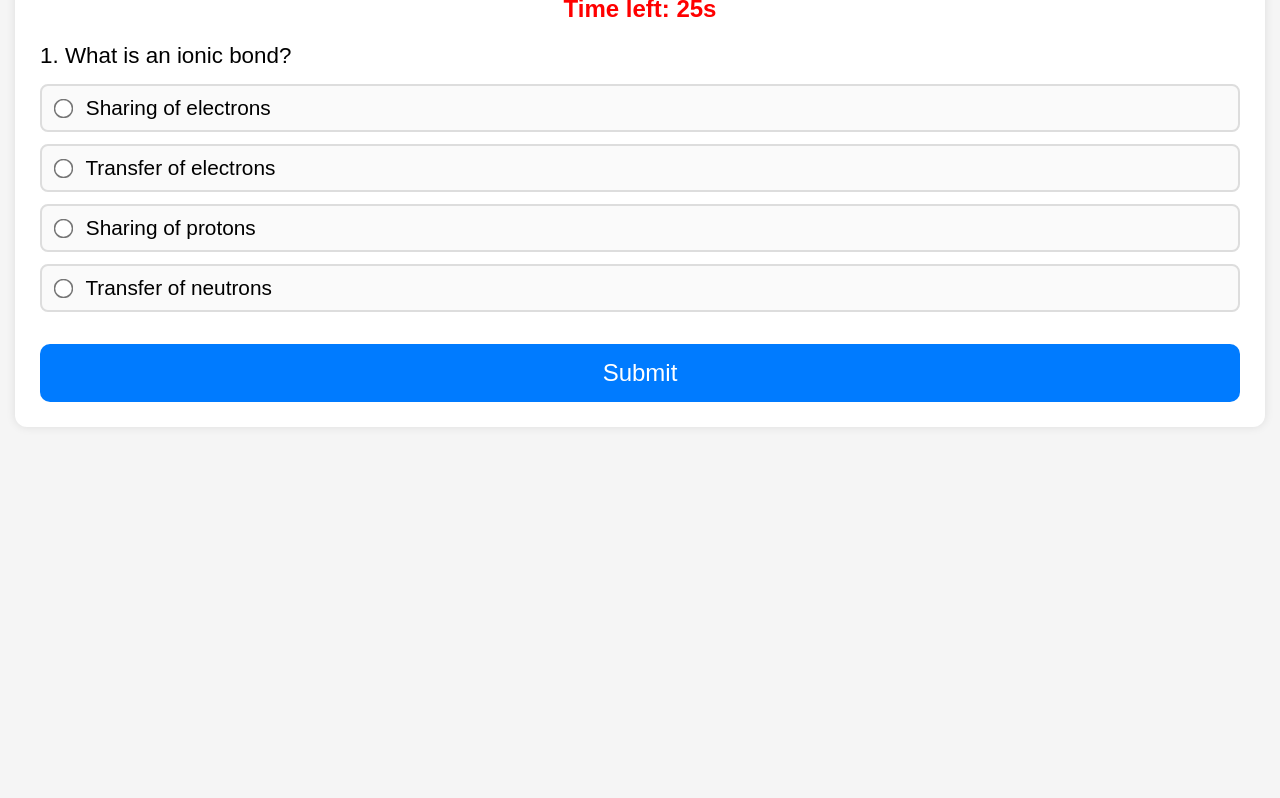
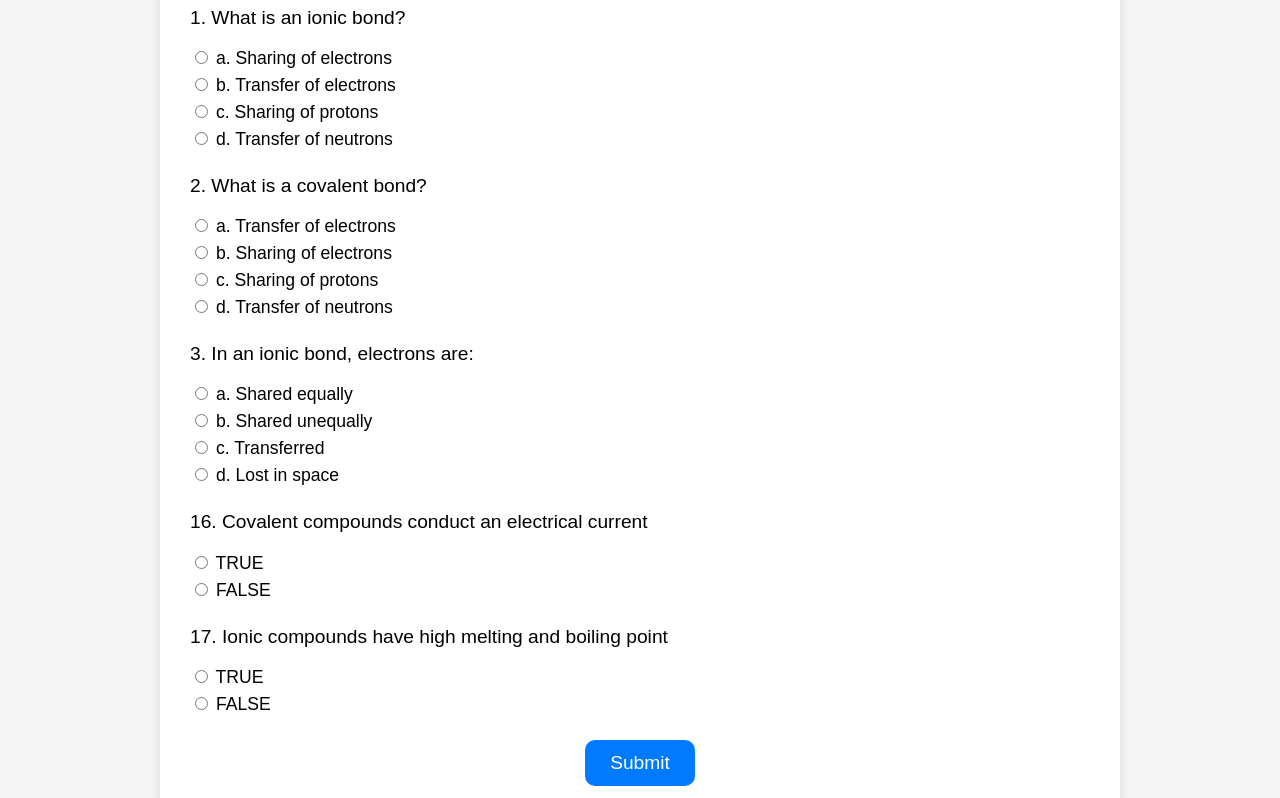
Before and after one commit to benedicthernandez19-rgb/quizz-app, a plain HTML site: page index.html in a window 1280 px wide. Shown: the part 123-921 px from the top of the page. Before the commit the page ends 800 px from the top, so only its background shows below. Drawn offline with Linux system fonts and the light colour scheme.

Commit message:
Update index.html

```diff
--- a/index.html
+++ b/index.html
@@ -2,72 +2,55 @@
 <html lang="en">
 <head>
   <meta charset="UTF-8">
-  <title>Quiz on Ionic and Covalent Bonds</title>
+  <meta name="viewport" content="width=device-width, initial-scale=1.0">
+  <title>Chemistry Quiz</title>
   <style>
     body {
       font-family: Arial, sans-serif;
       background: #f5f5f5;
+      display: flex;
+      justify-content: center;
+      align-items: flex-start;
+      min-height: 100vh;
       margin: 0;
-      padding: 15px;
+      padding: 20px;
     }
 
-    .quiz-container, #quiz-box {
-      max-width: 100%;   /* full width on phones */
-      margin: 0 auto;
+    .container {
       background: white;
-      padding: 25px;
-      border-radius: 12px;
-      box-shadow: 0 0 10px rgba(0,0,0,0.1);
+      padding: 30px;
+      border-radius: 15px;
+      box-shadow: 0 4px 12px rgba(0, 0, 0, 0.1);
+      width: 100%;
+      max-width: 900px;
     }
 
     h1 {
-      font-size: 2rem;   /* large title */
       text-align: center;
-      margin-bottom: 20px;
-    }
-
-    #timer {
-      font-size: 1.5rem;
-      font-weight: bold;
-      color: red;
-      margin-bottom: 20px;
-      text-align: center;
+      font-size: 2rem;
     }
 
     .question {
-      font-size: 1.4rem;   /* larger question text */
-      margin-bottom: 15px;
+      margin-bottom: 25px;
+      font-size: 1.2rem;
     }
 
     label {
-      font-size: 1.3rem;   /* bigger answer choices */
       display: block;
-      margin: 12px 0;
-      padding: 10px;
-      border: 2px solid #ddd;
-      border-radius: 8px;
-      background: #fafafa;
-    }
-
-    label:hover {
-      background: #f0f0f0;
-    }
-
-    input[type="radio"] {
-      transform: scale(1.5);   /* make radio buttons larger */
-      margin-right: 10px;
+      margin: 6px 0;
+      font-size: 1.1rem;
     }
 
     button {
-      font-size: 1.5rem;   /* bigger button text */
-      padding: 15px 25px;
-      margin-top: 20px;
+      display: block;
+      margin: 20px auto;
+      padding: 12px 25px;
+      font-size: 1.2rem;
+      background: #007BFF;
+      color: white;
+      border: none;
       border-radius: 10px;
-      border: none;
-      background: #007bff;
-      color: white;
       cursor: pointer;
-      width: 100%;
     }
 
     button:hover {
@@ -75,104 +58,103 @@
     }
 
     #result {
-      font-size: 1.8rem;
-      margin-top: 30px;
       text-align: center;
+      font-size: 1.5rem;
+      font-weight: bold;
+      margin-top: 20px;
+    }
+
+    /* Responsive */
+    @media (max-width: 600px) {
+      h1 {
+        font-size: 1.6rem;
+      }
+      .question {
+        font-size: 1rem;
+      }
+      label {
+        font-size: 1rem;
+      }
+      button {
+        font-size: 1rem;
+        padding: 10px 20px;
+      }
     }
   </style>
 </head>
 <body>
-  <h1>Quiz on Ionic and Covalent Bonds</h1>
-  <div id="quiz-box">
-    <div id="timer">Time left: 30s</div>
-    <div id="question-container"></div>
-    <div id="options"></div>
-    <button onclick="submitAnswer()">Submit</button>
+  <div class="container">
+    <h1>Chemistry Quiz</h1>
+    <form id="quizForm">
+      <!-- Multiple choice 1–15 -->
+      <div class="question">
+        <p>1. What is an ionic bond?</p>
+        <label><input type="radio" name="q1" value="a"> a. Sharing of electrons</label>
+        <label><input type="radio" name="q1" value="b"> b. Transfer of electrons</label>
+        <label><input type="radio" name="q1" value="c"> c. Sharing of protons</label>
+        <label><input type="radio" name="q1" value="d"> d. Transfer of neutrons</label>
+      </div>
+
+      <div class="question">
+        <p>2. What is a covalent bond?</p>
+        <label><input type="radio" name="q2" value="a"> a. Transfer of electrons</label>
+        <label><input type="radio" name="q2" value="b"> b. Sharing of electrons</label>
+        <label><input type="radio" name="q2" value="c"> c. Sharing of protons</label>
+        <label><input type="radio" name="q2" value="d"> d. Transfer of neutrons</label>
+      </div>
+
+      <div class="question">
+        <p>3. In an ionic bond, electrons are:</p>
+        <label><input type="radio" name="q3" value="a"> a. Shared equally</label>
+        <label><input type="radio" name="q3" value="b"> b. Shared unequally</label>
+        <label><input type="radio" name="q3" value="c"> c. Transferred</label>
+        <label><input type="radio" name="q3" value="d"> d. Lost in space</label>
+      </div>
+
+      <!-- (continue the same format for Q4–Q15 multiple choice) -->
+
+      <!-- True/False 16–30 -->
+      <div class="question">
+        <p>16. Covalent compounds conduct an electrical current</p>
+        <label><input type="radio" name="q16" value="true"> TRUE</label>
+        <label><input type="radio" name="q16" value="false"> FALSE</label>
+      </div>
+
+      <div class="question">
+        <p>17. Ionic compounds have high melting and boiling point</p>
+        <label><input type="radio" name="q17" value="true"> TRUE</label>
+        <label><input type="radio" name="q17" value="false"> FALSE</label>
+      </div>
+
+      <!-- (continue same format for Q18–Q30 true/false) -->
+
+      <button type="button" onclick="checkAnswers()">Submit</button>
+    </form>
+    <p id="result"></p>
   </div>
-  <div id="result" style="display:none;"></div>
 
-<script>
-const questions = [
-  { q: "1. What is an ionic bond?", options: ["Sharing of electrons","Transfer of electrons","Sharing of protons","Transfer of neutrons"], answer: 1 },
-  { q: "2. What is a covalent bond?", options: ["Transfer of electrons","Sharing of electrons","Sharing of protons","Transfer of neutrons"], answer: 1 },
-  { q: "3. In an ionic bond, electrons are:", options: ["Shared equally","Shared unequally","Transferred","Lost in space"], answer: 2 },
-  { q: "4. Which is an ionic compound?", options: ["H₂O","CO₂","NaCl","CH₄"], answer: 2 },
-  { q: "5. NaCl is:", options: ["Ionic","Covalent","Metallic","Hydrogen"], answer: 0 },
-  { q: "6. In an ionic bond, electrons are:", options: ["Shared between atoms","Transferred from one atom to another","Not involved","Split evenly"], answer: 1 },
-  { q: "7. What types of elements form ionic bonds?", options: ["Metal + Metal","Metal + Nonmetal","Nonmetal + Nonmetal","Gas + Gas"], answer: 1 },
-  { q: "8. Covalent bonds usually form between:", options: ["Metal + Metal","Metal + Nonmetal","Nonmetal + Nonmetal","Gas + Metal"], answer: 2 },
-  { q: "9. In a covalent bond, electrons are:", options: ["Shared","Transferred","Destroyed","Lost"], answer: 0 },
-  { q: "10. Which is a covalent compound?", options: ["NaCl","CO₂","KBr","MgO"], answer: 1 },
-  { q: "11. At room temperature, covalent compounds are often:", options: ["Solid only","Gas, liquid, or solid","Plasma","Ions"], answer: 1 },
-  { q: "12. Covalent bonds are generally:", options: ["Weaker than ionic bonds","Stronger than ionic bonds","Equal in strength","Not comparable"], answer: 0 },
-  { q: "13. Covalent bonds can form between the same element:", options: ["True","False","Only in metals","Never"], answer: 0 },
-  { q: "14. Which is NOT a characteristic of a covalent bond?", options: ["Generally solid at room temp","Does not conduct electricity","Low melting/boiling point","High melting/boiling point"], answer: 3 },
-  { q: "15. Which is a characteristic of an ionic bond?", options: ["High melting/boiling point","Low melting/boiling point","Generally gases/liquids at room temp","Does not conduct electricity"], answer: 0 },
-  { q: "16. Covalent compounds conduct electricity.", options: ["True","False"], answer: 1 },
-  { q: "17. Ionic compounds have high melting/boiling points.", options: ["True","False"], answer: 0 },
-  { q: "18. Ionic bonds are formed by the transfer of electrons.", options: ["True","False"], answer: 0 },
-  { q: "19. Ionic bonds usually form between metal and nonmetals.", options: ["True","False"], answer: 0 },
-  { q: "20. Covalent bonds usually form between a metal and a nonmetal.", options: ["True","False"], answer: 1 },
-  { q: "21. Covalent compounds usually have low melting/boiling points.", options: ["True","False"], answer: 0 },
-  { q: "22. Ionic compounds are often gases at room temperature.", options: ["True","False"], answer: 1 },
-  { q: "23. Ionic bonds are formed by the transfer of electrons.", options: ["True","False"], answer: 0 },
-  { q: "24. Covalent bonds are formed by the sharing of electrons.", options: ["True","False"], answer: 0 },
-  { q: "25. Covalent bonds are generally solid at room temp.", options: ["True","False"], answer: 1 },
-  { q: "26. Ionic compounds conduct electricity when dissolved in water.", options: ["True","False"], answer: 0 },
-  { q: "27. Covalent bonds can form between the same element.", options: ["True","False"], answer: 0 },
-  { q: "28. Electrons are shared in covalent bonding.", options: ["True","False"], answer: 0 },
-  { q: "29. Water is an example of covalent bonding.", options: ["True","False"], answer: 0 },
-  { q: "30. NaCl is an example of an ionic compound.", options: ["True","False"], answer: 0 }
-];
+  <script>
+    function checkAnswers() {
+      let score = 0;
+      const answers = {
+        q1: "b", q2: "b", q3: "c", q4: "c", q5: "a",
+        q6: "b", q7: "b", q8: "c", q9: "a", q10: "b",
+        q11: "b", q12: "a", q13: "a", q14: "d", q15: "a",
+        q16: "false", q17: "true", q18: "true", q19: "true", q20: "false",
+        q21: "true", q22: "false", q23: "true", q24: "true", q25: "false",
+        q26: "true", q27: "true", q28: "true", q29: "true", q30: "true"
+      };
 
-let current = 0;
-let score = 0;
-let timer;
-let timeLeft = 30;
+      for (let q in answers) {
+        const selected = document.querySelector(`input[name="${q}"]:checked`);
+        if (selected && selected.value === answers[q]) {
+          score++;
+        }
+      }
 
-function loadQuestion() {
-  if (current >= questions.length) {
-    document.getElementById("quiz-box").style.display = "none";
-    document.getElementById("result").style.display = "block";
-    document.getElementById("result").innerHTML = `<h2>Your score: ${score} / ${questions.length}</h2>`;
-    return;
-  }
-
-  document.getElementById("question-container").innerHTML = `<div class="question">${questions[current].q}</div>`;
-  let optionsHTML = "";
-  questions[current].options.forEach((opt, i) => {
-    optionsHTML += `<label><input type="radio" name="option" value="${i}"> ${opt}</label>`;
-  });
-  document.getElementById("options").innerHTML = optionsHTML;
-
-  resetTimer();
-}
-
-function submitAnswer() {
-  let selected = document.querySelector('input[name="option"]:checked');
-  if (selected && parseInt(selected.value) === questions[current].answer) {
-    score++;
-  }
-  current++;
-  loadQuestion();
-}
-
-function resetTimer() {
-  clearInterval(timer);
-  timeLeft = 30;
-  document.getElementById("timer").innerText = `Time left: ${timeLeft}s`;
-  timer = setInterval(() => {
-    timeLeft--;
-    document.getElementById("timer").innerText = `Time left: ${timeLeft}s`;
-    if (timeLeft <= 0) {
-      clearInterval(timer);
-      current++;
-      loadQuestion();
+      document.getElementById("result").innerText =
+        "You scored " + score + " out of " + Object.keys(answers).length;
     }
-  }, 1000);
-}
-
-loadQuestion();
-</script>
+  </script>
 </body>
 </html>
```
